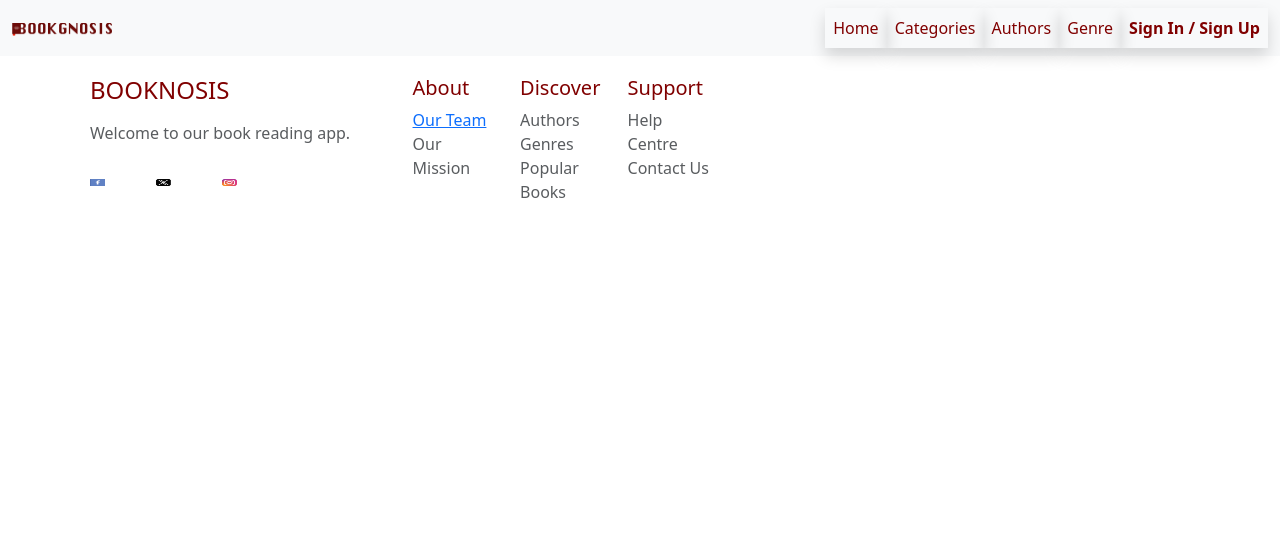
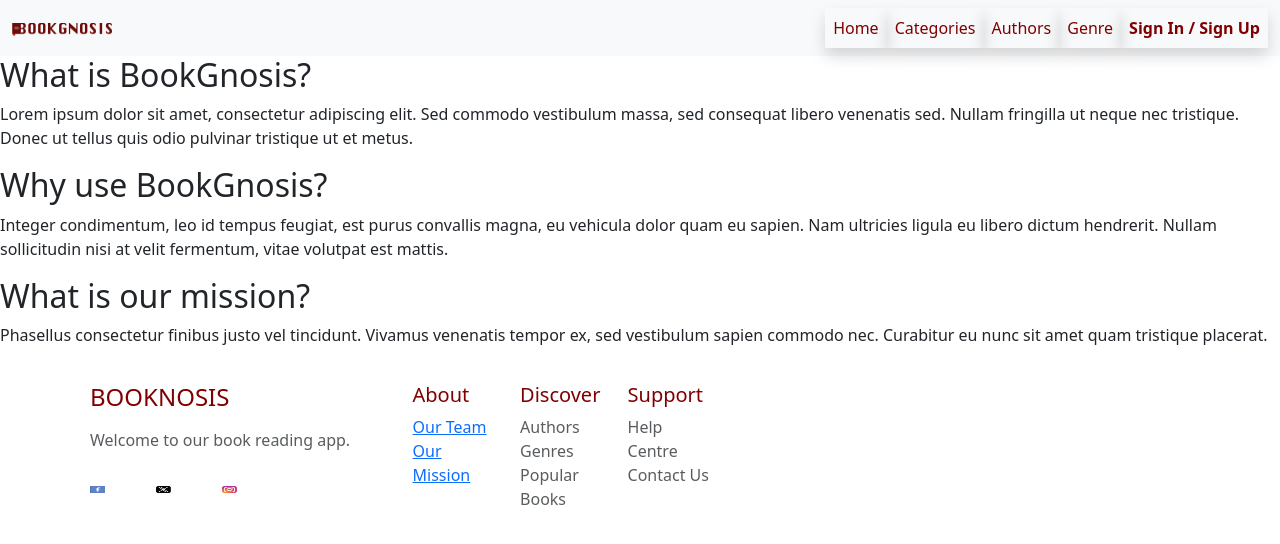
Before and after one commit to frankrl86/FEBC_Bookgnosis, a React (Vite) app: page /mission in a window 1280 px wide. Shown: the top 544 px of the page. Built offline with nearby package versions, Linux system fonts and the light colour scheme.

Commit message:
Added our mission page

```diff
--- a/src/App.jsx
+++ b/src/App.jsx
@@ -10,6 +10,7 @@ import Footer from './components/footer'
 import DisplayMainBook from './components/pages/Displaymainbook';
 import DisplayPage from './components/pages/Displaypage';
 import AboutUs from "./components/pages/AboutUs";
+import OurMission from "./components/pages/OurMission";
 
 function App() {
   return (
@@ -28,6 +29,7 @@ function App() {
           <Route path="/mainbook" element={<DisplayMainBook/>} />
           <Route path="/resultbooks" element={<DisplayPage/>} />
           <Route path="/about" element={<AboutUs/>} />
+          <Route path="/mission" element={<OurMission/>} />
         </Routes>
       </Router>
       <Footer />
--- a/src/components/footer.jsx
+++ b/src/components/footer.jsx
@@ -31,7 +31,7 @@ const Footer = () => {
             <h5 className="maroon">About</h5>
             <ul className="list-unstyled text-start text-muted">
               <li><a href="/about">Our Team</a></li>
-              <li>Our Mission</li>
+              <li><a href="/mission">Our Mission</a></li>
             </ul>
           </div>
           <div className="col">
--- /dev/null
+++ b/src/components/pages/OurMission.jsx
@@ -0,0 +1,23 @@
+import React from 'react';
+import Navigation from '../Navigation';
+
+function OurMission() {
+    return (
+        <div className="our-mission">
+            <div className="mission-section">
+                <h2>What is BookGnosis?</h2>
+                <p>Lorem ipsum dolor sit amet, consectetur adipiscing elit. Sed commodo vestibulum massa, sed consequat libero venenatis sed. Nullam fringilla ut neque nec tristique. Donec ut tellus quis odio pulvinar tristique ut et metus.</p>
+            </div>
+            <div className="mission-section">
+                <h2>Why use BookGnosis?</h2>
+                <p>Integer condimentum, leo id tempus feugiat, est purus convallis magna, eu vehicula dolor quam eu sapien. Nam ultricies ligula eu libero dictum hendrerit. Nullam sollicitudin nisi at velit fermentum, vitae volutpat est mattis.</p>
+            </div>
+            <div className="mission-section">
+                <h2>What is our mission?</h2>
+                <p>Phasellus consectetur finibus justo vel tincidunt. Vivamus venenatis tempor ex, sed vestibulum sapien commodo nec. Curabitur eu nunc sit amet quam tristique placerat.</p>
+            </div>
+        </div>
+    );
+}
+
+export default OurMission;
```
